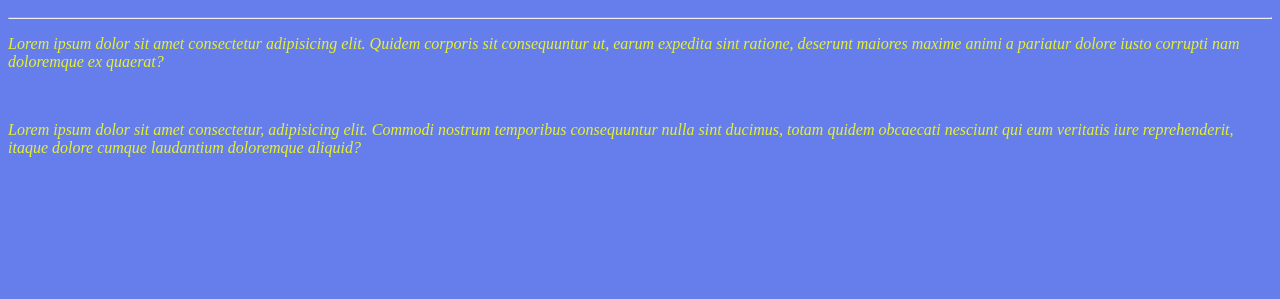
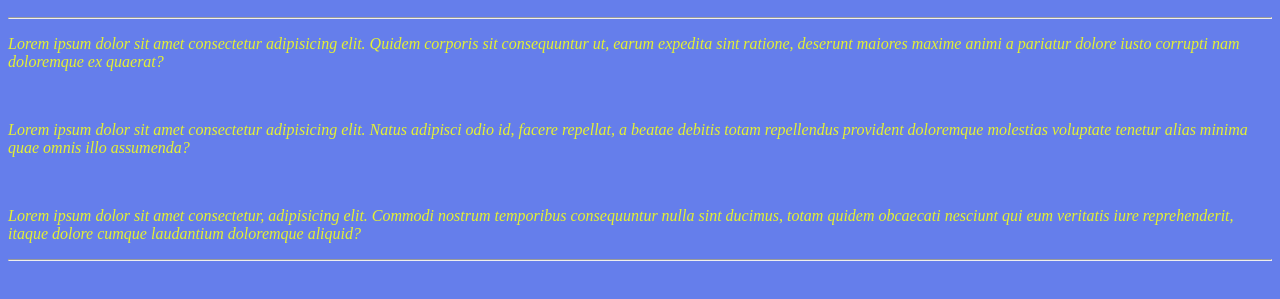
Before and after one commit to RogerioAlexandreBraga/Java-Script---HTML---CSS, a plain HTML site: page TesteGitHub/index.html in a window 1280 px wide. Shown: the part 57-356 px from the top of the page. Drawn offline with Linux system fonts and the light colour scheme.

Commit message:
Atualização 28072021_2

```diff
--- a/TesteGitHub/index.html
+++ b/TesteGitHub/index.html
@@ -15,9 +15,12 @@
        <p>Lorem ipsum dolor sit amet consectetur adipisicing elit. Quidem corporis sit consequuntur ut, earum expedita sint
         ratione, deserunt maiores maxime animi a pariatur dolore iusto corrupti nam doloremque ex quaerat?</p>
     <br>
+    <p>Lorem ipsum dolor sit amet consectetur adipisicing elit. Natus adipisci odio id, facere repellat, a beatae debitis totam repellendus provident doloremque molestias voluptate tenetur alias minima quae omnis illo assumenda?</p>
+    <br>
         <p>Lorem ipsum dolor sit amet consectetur, adipisicing elit. Commodi nostrum temporibus consequuntur nulla sint
         ducimus, totam quidem obcaecati nesciunt qui eum veritatis iure reprehenderit, itaque dolore cumque laudantium
         doloremque aliquid?</p>
+    <hr>
     <script src="interatividade.js"></script>
 </body>
 
```
